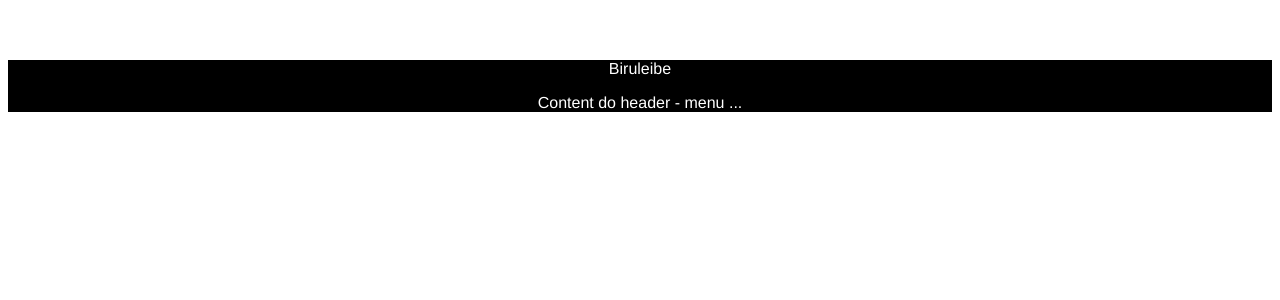
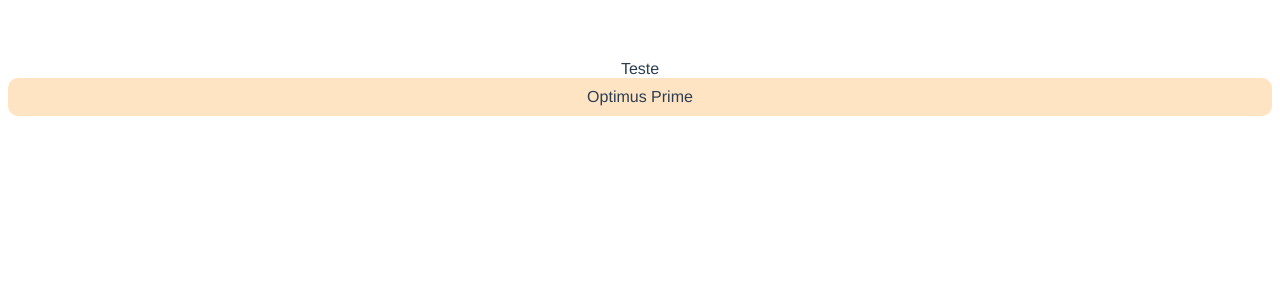
Before and after one commit to Gustavo-DelColi/Aula-Vue, a Vue app: page / in a window 1280 px wide. Shown: the top 300 px of the page. Built offline with nearby package versions, Linux system fonts and the light colour scheme.

Commit message:
Aula 14 – Scoped e global CSS

```diff
--- a/src/App.vue
+++ b/src/App.vue
@@ -1,22 +1,17 @@
 <template>
-  <div>
-    <TheHeader>
-
-      <template v-slot:description>
-        <p>Biruleibe</p>
-      </template>
-      Content do header - menu ...
-    </TheHeader>
+  <div class="card">
+      Teste
+    <BaseCard />
   </div>
 </template>
 
 
 <script>
-import TheHeader from './components/TheHeader.vue';
+import BaseCard from '@/components/BaseCard.vue';
 
 export default {
     name: "App",
-    components: { TheHeader },
+    components: { BaseCard },
     data() {
       return {
         };
--- /dev/null
+++ b/src/components/BaseCard.vue
@@ -0,0 +1,13 @@
+<template>
+    <div class="card">
+        Optimus Prime
+    </div>
+</template>
+
+<style scoped>
+    .card{
+    background: bisque;
+    padding: 10px;
+    border-radius: 10px;
+}
+</style>
--- a/src/main.js
+++ b/src/main.js
@@ -1,4 +1,4 @@
 import { createApp } from 'vue'
 import App from './App.vue'
-
+import '@/assets/css/style.css'
 window.app = createApp(App).mount('#app')
```
Also changed, not shown: src/assets/css/style.css (added), src/components/BaseAlert.vue (added), 1 other file (tests, documents, lock files or other folders).
